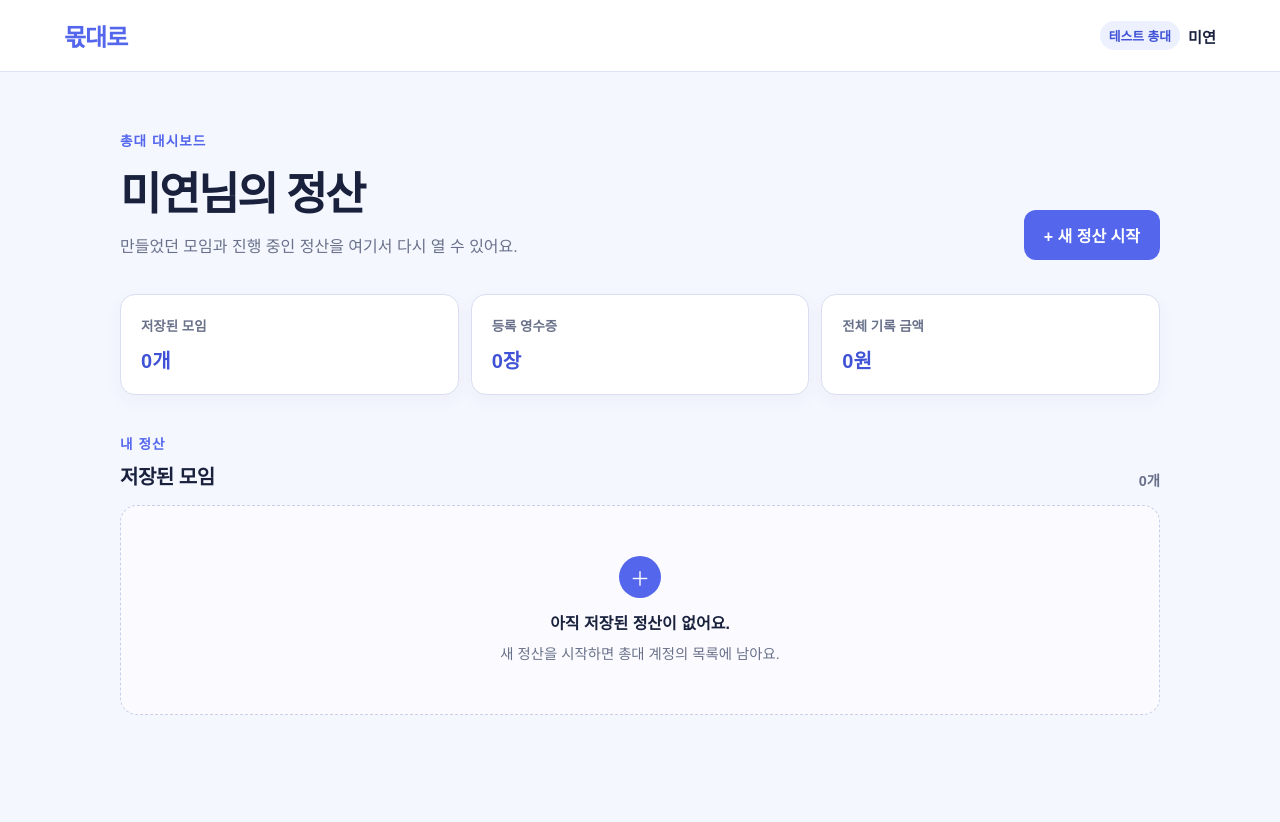
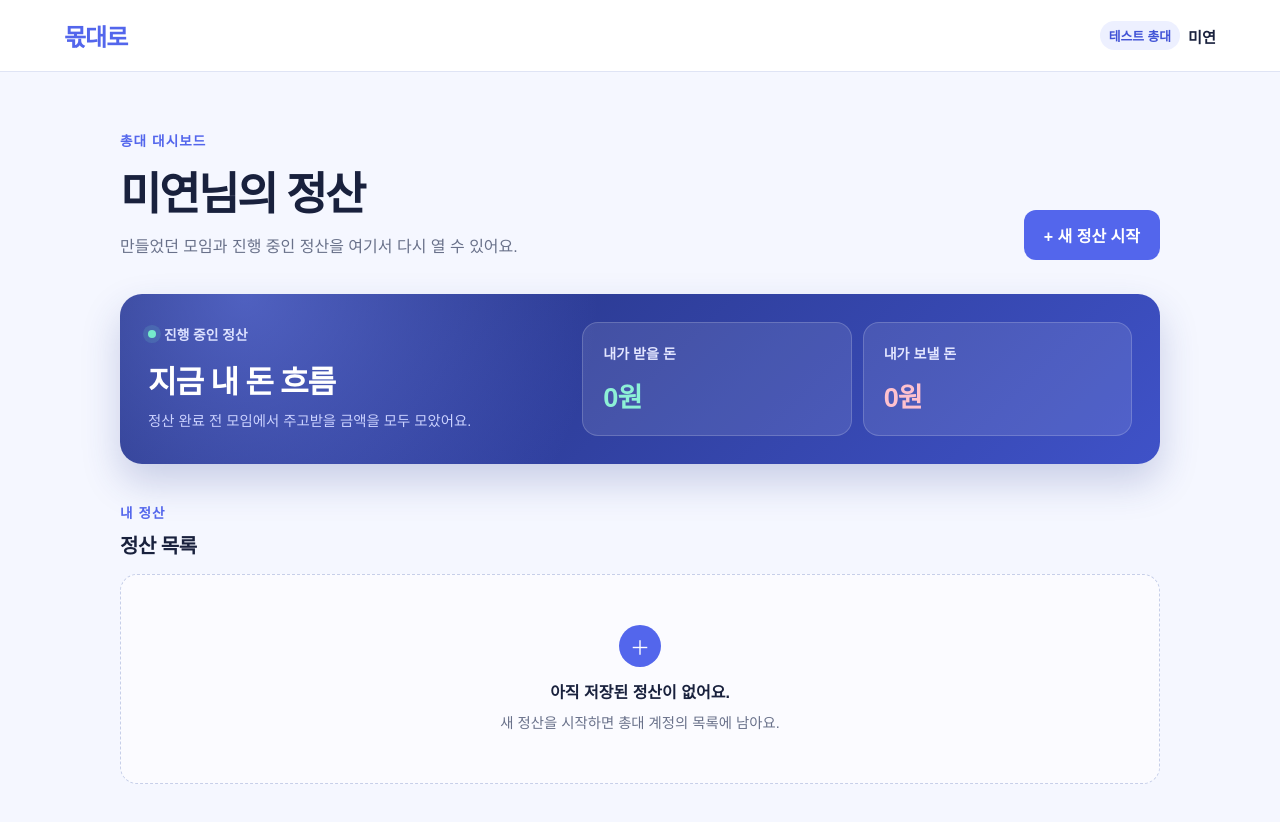
Before and after one commit to mitong22/DutchPay, a Next.js app: page / in a window 1280 px wide. Shown: the top 822 px of the page. Before the commit the page ends 800 px from the top, so only its background shows below. Built offline with nearby package versions, Linux system fonts and the light colour scheme.

Commit message:
feat: add settlement completion dashboard

```diff
--- a/component/modeSelector.js
+++ b/component/modeSelector.js
@@ -2,7 +2,7 @@
 
 import { useState, useSyncExternalStore } from "react";
 
-import GroupBoard from "./groupBoard";
+import GroupBoard, { calculateGroupSettlement } from "./groupBoard";
 import styles from "./modeSelector.module.css";
 
 const LEGACY_MODE_KEY = "dutchpay:group-draft:mode";
@@ -188,6 +188,25 @@ function saveGroup(group) {
   notifyStoreChange();
 }
 
+function replaceGroup(group) {
+  const currentGroups = parseGroups(getGroupsSnapshot());
+  const nextGroups = currentGroups.map((currentGroup) =>
+    currentGroup.id === group.id ? group : currentGroup,
+  );
+
+  window.localStorage.setItem(GROUPS_KEY, JSON.stringify(nextGroups));
+
+  const activeGroup = JSON.parse(
+    window.localStorage.getItem(ACTIVE_GROUP_KEY) ?? "null",
+  );
+
+  if (activeGroup?.id === group.id) {
+    window.localStorage.setItem(ACTIVE_GROUP_KEY, JSON.stringify(group));
+  }
+
+  notifyStoreChange();
+}
+
 function createId(prefix) {
   const value =
     typeof crypto.randomUUID === "function"
@@ -248,14 +267,11 @@ function getReceiptSummary(groupId) {
     const safeReceipts = Array.isArray(receipts) ? receipts : [];
 
     return {
+      receipts: safeReceipts,
       count: safeReceipts.length,
-      total: safeReceipts.reduce((total, receipt) => {
-        const amount = Number(receipt.total_amount);
-        return total + (Number.isFinite(amount) ? amount : 0);
-      }, 0),
     };
   } catch {
-    return { count: 0, total: 0 };
+    return { receipts: [], count: 0 };
   }
 }
 
@@ -348,16 +364,28 @@ function Dashboard({
   onCreate,
   onOpenGroup,
 }) {
-  const groupSummaries = groups.map((group) => ({
+  const groupSummaries = groups.map((group) => {
+    const receiptSummary = getReceiptSummary(group.id);
+    const settlement = calculateGroupSettlement(
       group,
-    receiptSummary: getReceiptSummary(group.id),
-  }));
-  const totalReceiptCount = groupSummaries.reduce(
-    (total, summary) => total + summary.receiptSummary.count,
+      receiptSummary.receipts,
+    );
+    const captainBalance =
+      settlement.memberTotals.find(
+        (memberTotal) => memberTotal.memberId === captain.id,
+      )?.balance ?? 0;
+
+    return { group, receiptSummary, captainBalance };
+  });
+  const activeSummaries = groupSummaries.filter(
+    ({ group }) => group.status !== "COMPLETED",
+  );
+  const receiveAmount = activeSummaries.reduce(
+    (total, summary) => total + Math.max(summary.captainBalance, 0),
     0,
   );
-  const totalAmount = groupSummaries.reduce(
-    (total, summary) => total + summary.receiptSummary.total,
+  const sendAmount = activeSummaries.reduce(
+    (total, summary) => total + Math.max(-summary.captainBalance, 0),
     0,
   );
   const hasDraft =
@@ -378,20 +406,26 @@ function Dashboard({
         </button>
       </section>
 
-      <dl className={styles.dashboardStats}>
-        <div>
-          <dt>저장된 모임</dt>
-          <dd>{groups.length}개</dd>
+      <section
+        className={styles.balanceSpotlight}
+        aria-labelledby="balance-spotlight-title"
+      >
+        <div className={styles.balanceSpotlightIntro}>
+          <span><i aria-hidden="true" /> 진행 중인 정산</span>
+          <h2 id="balance-spotlight-title">지금 내 돈 흐름</h2>
+          <p>정산 완료 전 모임에서 주고받을 금액을 모두 모았어요.</p>
         </div>
-        <div>
-          <dt>등록 영수증</dt>
-          <dd>{totalReceiptCount}장</dd>
+        <dl className={styles.balanceCards}>
+          <div className={styles.receiveCard}>
+            <dt>내가 받을 돈</dt>
+            <dd>{formatWon(receiveAmount)}</dd>
           </div>
-        <div>
-          <dt>전체 기록 금액</dt>
-          <dd>{formatWon(totalAmount)}</dd>
+          <div className={styles.sendCard}>
+            <dt>내가 보낼 돈</dt>
+            <dd>{formatWon(sendAmount)}</dd>
           </div>
         </dl>
+      </section>
 
       {hasDraft && (
         <section className={styles.dashboardSection} aria-labelledby="draft-title">
@@ -416,14 +450,26 @@ function Dashboard({
         <div className={styles.sectionHeadingRow}>
           <div>
             <p className={styles.eyebrow}>내 정산</p>
-            <h2 id="saved-title">저장된 모임</h2>
+            <h2 id="saved-title">정산 목록</h2>
           </div>
-          <span>{groups.length}개</span>
         </div>
 
         {groupSummaries.length > 0 ? (
           <div className={styles.savedGroupList}>
-            {groupSummaries.map(({ group, receiptSummary }) => (
+            {groupSummaries.map(({ group, receiptSummary, captainBalance }) => {
+              const isCompleted = group.status === "COMPLETED";
+              const balanceLabel =
+                captainBalance > 0
+                  ? isCompleted
+                    ? "받은 돈"
+                    : "받을 돈"
+                  : captainBalance < 0
+                    ? isCompleted
+                      ? "보낸 돈"
+                      : "보낼 돈"
+                    : "정산 없음";
+
+              return (
                 <button
                   className={styles.savedGroupCard}
                   type="button"
@@ -431,21 +477,49 @@ function Dashboard({
                   onClick={() => onOpenGroup(group.id)}
                 >
                   <span className={styles.groupCardMain}>
+                    <span className={styles.groupBadges}>
                       <span className={styles.groupModeBadge}>
                         {group.mode === "TOGETHER" ? "함께하기" : "혼자하기"}
                       </span>
+                      <span
+                        className={`${styles.groupStatusBadge} ${
+                          isCompleted
+                            ? styles.completedStatus
+                            : styles.activeStatus
+                        }`}
+                      >
+                        {isCompleted ? "정산 완료" : "정산 중"}
+                      </span>
+                    </span>
                     <strong>{group.name}</strong>
                     <small>
-                    {group.members?.length ?? 0}명 · {receiptSummary.count}장 · {formatSavedDate(group.activated_at ?? group.created_at)}
+                      {group.members?.length ?? 0}명 · {receiptSummary.count}장 · {formatSavedDate(
+                        group.completed_at ??
+                          group.activated_at ??
+                          group.created_at,
+                      )}
                     </small>
                   </span>
-                <span className={styles.groupCardTotal}>
-                  <small>등록 금액</small>
-                  <strong>{formatWon(receiptSummary.total)}</strong>
+                  <span className={styles.groupCardBalance}>
+                    <small>{balanceLabel}</small>
+                    <strong
+                      className={
+                        isCompleted
+                          ? ""
+                          : captainBalance > 0
+                          ? styles.receiveText
+                          : captainBalance < 0
+                            ? styles.sendText
+                            : ""
+                      }
+                    >
+                      {formatWon(Math.abs(captainBalance))}
+                    </strong>
                   </span>
                   <span className={styles.cardArrow} aria-hidden="true">→</span>
                 </button>
-            ))}
+              );
+            })}
           </div>
         ) : (
           <div className={styles.emptyDashboard}>
@@ -924,6 +998,20 @@ export default function ModeSelector({ captain }) {
     resetPageScroll();
   }
 
+  function completeGroup(groupId) {
+    const group = groups.find((currentGroup) => currentGroup.id === groupId);
+
+    if (!group || group.status === "COMPLETED") {
+      return;
+    }
+
+    replaceGroup({
+      ...group,
+      status: "COMPLETED",
+      completed_at: new Date().toISOString(),
+    });
+  }
+
   function createGroup() {
     const message = getSetupError(draft, captain);
 
@@ -983,7 +1071,12 @@ export default function ModeSelector({ captain }) {
       </header>
 
       {screen === "group" && selectedGroup ? (
-        <GroupBoard group={selectedGroup} currentMemberId={captain.id} onBack={showDashboard} />
+        <GroupBoard
+          group={selectedGroup}
+          currentMemberId={captain.id}
+          onBack={showDashboard}
+          onComplete={() => completeGroup(selectedGroup.id)}
+        />
       ) : screen === "create" ? (
         <main className={styles.main}>
           <div className={styles.creationNavigation}>
--- a/component/modeSelector.module.css
+++ b/component/modeSelector.module.css
@@ -86,32 +86,87 @@
   background: var(--primary-dark);
 }
 
-.dashboardStats {
+.balanceSpotlight {
   display: grid;
-  grid-template-columns: repeat(3, minmax(0, 1fr));
-  gap: 12px;
+  grid-template-columns: minmax(0, 0.85fr) minmax(0, 1.15fr);
+  align-items: center;
+  gap: 28px;
   margin: 34px 0 0;
+  padding: 28px;
+  overflow: hidden;
+  border-radius: 22px;
+  color: #ffffff;
+  background:
+    radial-gradient(circle at 12% 0%, rgba(122, 142, 255, 0.5), transparent 38%),
+    linear-gradient(135deg, #222f78 0%, #3f52c8 100%);
+  box-shadow: 0 18px 38px rgba(41, 57, 143, 0.22);
 }
 
-.dashboardStats > div {
-  padding: 20px;
-  border: 1px solid #d9dff1;
-  border-radius: 15px;
-  background: var(--surface);
-  box-shadow: 0 6px 18px rgba(42, 53, 105, 0.045);
+.balanceSpotlightIntro > span {
+  display: flex;
+  align-items: center;
+  gap: 8px;
+  color: #dce1ff;
+  font-size: 0.86rem;
+  font-weight: 800;
 }
 
-.dashboardStats dt {
-  color: var(--muted);
-  font-size: 0.84rem;
-  font-weight: 700;
+.balanceSpotlightIntro i {
+  width: 8px;
+  height: 8px;
+  border-radius: 50%;
+  background: #75ebcb;
+  box-shadow: 0 0 0 5px rgba(117, 235, 203, 0.14);
 }
 
-.dashboardStats dd {
-  margin: 10px 0 0;
-  color: var(--primary-dark);
-  font-size: 1.25rem;
-  font-weight: 850;
+.balanceSpotlightIntro h2 {
+  margin: 13px 0 0;
+  font-size: clamp(1.45rem, 4vw, 1.95rem);
+  letter-spacing: -0.04em;
+}
+
+.balanceSpotlightIntro p {
+  margin: 9px 0 0;
+  color: #cbd2ff;
+  font-size: 0.9rem;
+  line-height: 1.5;
+}
+
+.balanceCards {
+  display: grid;
+  grid-template-columns: repeat(2, minmax(0, 1fr));
+  gap: 11px;
+  margin: 0;
+}
+
+.balanceCards > div {
+  min-width: 0;
+  padding: 20px;
+  border: 1px solid rgba(255, 255, 255, 0.18);
+  border-radius: 16px;
+  background: rgba(255, 255, 255, 0.1);
+}
+
+.balanceCards dt {
+  color: #e3e6ff;
+  font-size: 0.88rem;
+  font-weight: 750;
+}
+
+.balanceCards dd {
+  margin: 12px 0 0;
+  overflow-wrap: anywhere;
+  font-size: clamp(1.25rem, 3vw, 1.7rem);
+  font-weight: 900;
+  letter-spacing: -0.035em;
+}
+
+.receiveCard dd {
+  color: #8df1d6;
+}
+
+.sendCard dd {
+  color: #ffc1ce;
 }
 
 .dashboardSection {
@@ -130,12 +185,6 @@
   margin: 0;
   font-size: 1.25rem;
   letter-spacing: -0.025em;
-}
-
-.sectionHeadingRow > span {
-  color: var(--muted);
-  font-size: 0.9rem;
-  font-weight: 700;
 }
 
 .draftCard,
@@ -171,14 +220,14 @@
 
 .draftContent,
 .groupCardMain,
-.groupCardTotal {
+.groupCardBalance {
   display: grid;
   gap: 6px;
 }
 
 .draftContent small,
 .groupCardMain small,
-.groupCardTotal small {
+.groupCardBalance small {
   color: var(--muted);
   font-size: 0.82rem;
 }
@@ -209,23 +258,55 @@
   font-size: 1.06rem;
 }
 
-.groupModeBadge {
+.groupBadges {
+  display: flex;
+  flex-wrap: wrap;
+  gap: 6px;
+}
+
+.groupModeBadge,
+.groupStatusBadge {
   width: fit-content;
   padding: 5px 8px;
   border-radius: 999px;
-  color: var(--primary-dark);
-  background: #ebeeff;
-  font-size: 0.72rem;
   font-weight: 800;
 }
 
-.groupCardTotal {
+.groupModeBadge {
+  color: var(--primary-dark);
+  background: #ebeeff;
+  font-size: 0.78rem;
+}
+
+.groupStatusBadge {
+  font-size: 0.84rem;
+}
+
+.activeStatus {
+  color: #23725f;
+  background: #e5f7f1;
+}
+
+.completedStatus {
+  color: #60677b;
+  background: #eef0f5;
+}
+
+.groupCardBalance {
   justify-items: end;
   text-align: right;
 }
 
-.groupCardTotal strong {
+.groupCardBalance strong {
   font-size: 1.05rem;
+}
+
+.receiveText {
+  color: #23816a;
+}
+
+.sendText {
+  color: #b04a59;
 }
 
 .cardArrow {
@@ -962,22 +1043,15 @@
     width: 100%;
   }
 
-  .dashboardStats {
+  .balanceSpotlight {
     grid-template-columns: 1fr;
-    gap: 8px;
+    gap: 20px;
     margin-top: 24px;
+    padding: 22px;
   }
 
-  .dashboardStats > div {
-    display: flex;
-    align-items: center;
-    justify-content: space-between;
-    padding: 15px 17px;
-  }
-
-  .dashboardStats dd {
-    margin: 0;
-    font-size: 1.05rem;
+  .balanceCards > div {
+    padding: 16px;
   }
 
   .draftCard {
@@ -1003,7 +1077,7 @@
     padding: 18px;
   }
 
-  .groupCardTotal {
+  .groupCardBalance {
     grid-column: 1;
     justify-items: start;
     text-align: left;
```
Also changed, not shown: component/groupBoard.js (+66 -3 lines), component/groupBoard.module.css (+101 -2 lines), 1 other file (tests, documents, lock files or other folders). Lines whose indentation alone changed are shown as unchanged.
